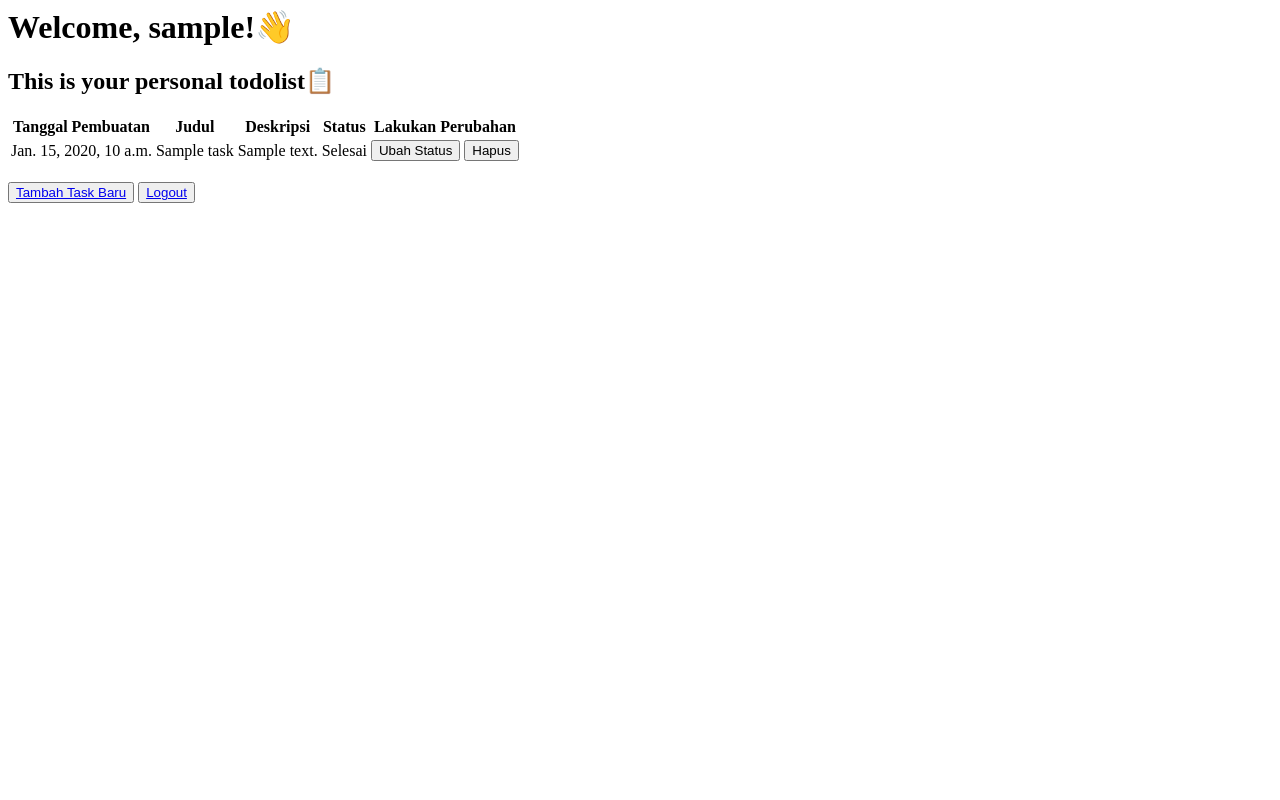
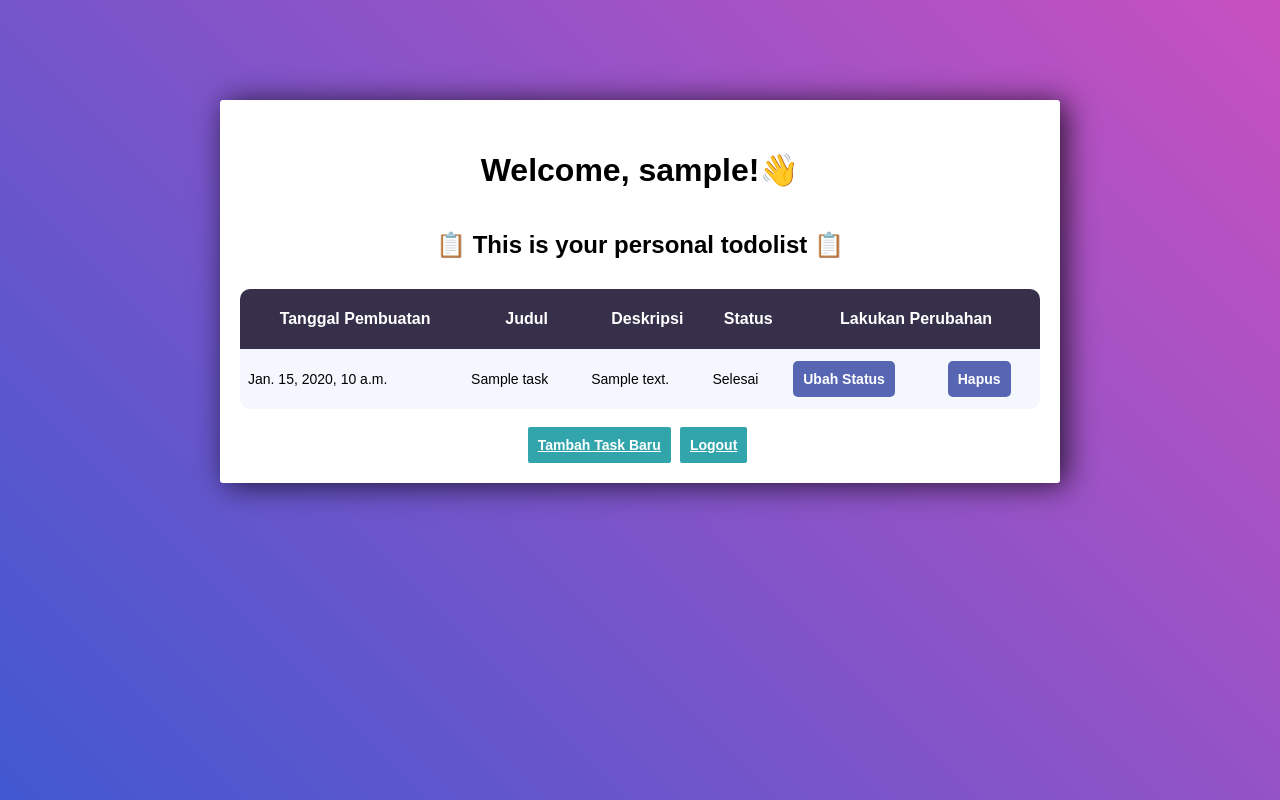
Before and after one commit to amandachristie/Tugas2-PBP, a Django app: page /todolist/ in a window 1280 px wide. Run offline with Django 4.2, Linux system fonts and the light colour scheme; a user stored in the database is signed in; tables that the repository leaves empty hold one stand-in row (values such as "Sample post").

Commit message:
Add styles to templates

```diff
--- a/todolist/templates/todolist.html
+++ b/todolist/templates/todolist.html
@@ -1,10 +1,91 @@
-<div>
+<html>
+<style>
+    body{
+        background: linear-gradient(45deg, #4158d0, #c850c0);
+	}
+    .card-body {
+            width:800px;
+            margin: 100px auto;
+            padding:20px;
+            background-color: #fff;
+            border-radius: 3px;
+            box-shadow: 6px 2px 30px 0px rgba(0,0,0,0.75);;
+    }
+    table {
+        border-collapse: collapse;
+        background: #f5f7ff;
+        border-radius: 10px;
+        overflow: hidden;
+        width: 100%;
+        margin: 0 auto;
+        border-width: 5px;
+    }
+    tr {
+        height: 60px;
+    }
+    th{
+        padding-left: 8px;
+        font-family: 'Nunito', sans-serif;
+        font-size: 16px;
+        color: #fff;
+        line-height: 1.2;
+        font-weight: bold;
+    }
+    td{
+        padding-left: 8px;
+        font-family: 'Nunito', sans-serif;
+        font-size: 14px;
+    }
+    .header-table {
+        height: 60px;
+        background: #36304a;
+    }
+    h1,h2 {
+        text-align: center;
+        padding: 10px;
+        font-family: 'Nunito', sans-serif;
+    }
+    a {
+        color: #fff;
+        font-family: 'Nunito', sans-serif;
+    }
+    .message {
+        text-align: center;
+        padding: 10px;
+        font-family: 'Nunito', sans-serif;
+        font-size: 15px;
+        font-weight: bold;
+    }
+    .button1 {
+            border: 0px;
+            background-color: #31a5ab;
+            padding: 10px;
+            font-family: 'Nunito', sans-serif;
+            font-size: 14px;
+            border-radius: 2px;
+            margin-right: 5px;
+            font-weight: bolder;
+    }
+    .button2 {
+        border: 0px;
+        background-color: #5666b3;
+        color: #fff;
+        padding: 10px;
+        font-size: 14px;
+        font-weight: bold;
+        border-radius: 5px;
+        cursor: pointer;
+    }
+
+</style>
+
+<div class="card-body">
 
     <h1>Welcome, {{username}}!👋</h1>
-    <h2>This is your personal todolist📋</h2>
+    <h2>📋 This is your personal todolist 📋</h2>
 
     <table>
-        <tr>
+        <tr class="header-table">
             <th>Tanggal Pembuatan</th>
             <th>Judul</th>
             <th>Deskripsi</th>
@@ -12,7 +93,9 @@
             <th colspan="2">Lakukan Perubahan</th>
         </tr>
 
-
+        {% if jumlah_task == 0 %}
+        <tr><td class="message" colspan="6">Kamu belum mempunyai task</td></tr>
+        {% else %}
         {% for task in todolist %}
         <tr>
             <td>{{task.date}}</td>
@@ -26,29 +109,31 @@
 
             <td>
                 <a href="/todolist/update-status/{{task.id}}">
-                    <button type="submit">Ubah Status</button>
+                    <button class="button2" type="submit">Ubah Status</button>
                 </a>
             </td>
 
             <td>
                 <a href="/todolist/delete-task/{{task.id}}">
-                    <button type="submit">Hapus</button>
+                    <button class="button2" type="submit">Hapus</button>
                 </a>
             </td>
 
         </tr>
         {% endfor %}
-
+        {% endif %}
 
     </table>
 
     <br>
 
-    <button>
+    <center>
+    <button class="button1">
         <a href="{% url 'todolist:create_task' %}">Tambah Task Baru</a>
     </button>
-    <button>
+    <button class="button1">
         <a href="{% url 'todolist:logout' %}">Logout</a>
+    </center>
     </button>
 </div>
 </html>
--- a/todolist/views.py
+++ b/todolist/views.py
@@ -58,7 +58,8 @@ def todolist(request):
 
     context = {
         "username": username,
-        "todolist": data_todolist
+        "todolist": data_todolist,
+        "jumlah_task" : data_todolist.count()
     }
     return render(request, "todolist.html", context)
 
```
Also changed, not shown: todolist/templates/create_task.html (+34 -1 lines), todolist/templates/login.html (+70 -13 lines), todolist/templates/register.html (+46 -5 lines).
